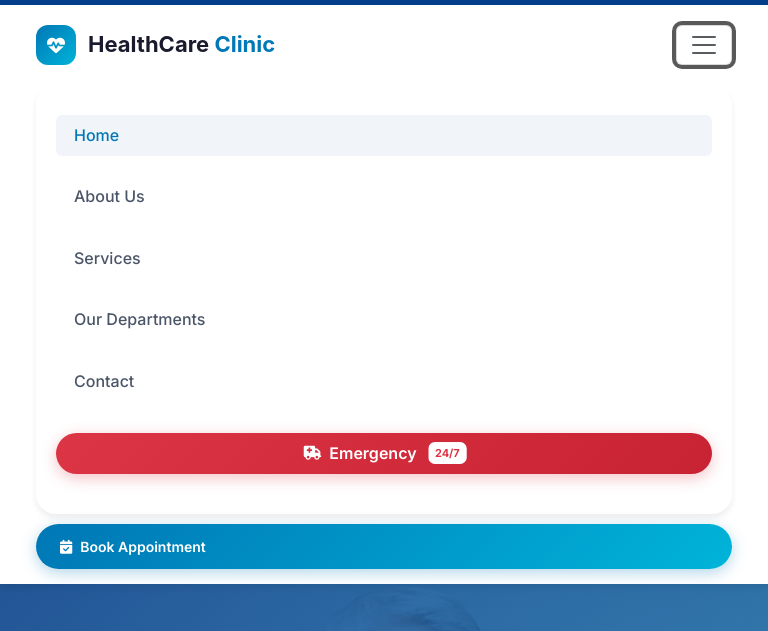
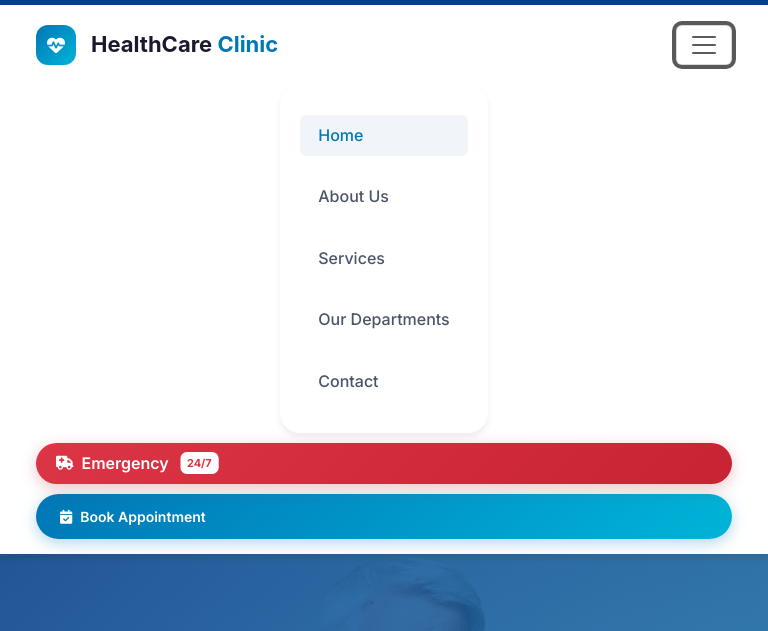
Before and after one commit to Anis-Dje/Clinic, a plain HTML site: page index.html in a window 768 px wide. Both pictures are taken after a click on the button 704 px from the left and 163 px from the top of the page. Shown: the part 119-750 px from the top of the page. Drawn offline with nearby package versions, Linux system fonts and the light colour scheme.

Commit message:
Last te3 lkhr te3 lkhr khlas

```diff
--- a/index.html
+++ b/index.html
@@ -49,8 +49,8 @@
                     <li class="nav-item"><a class="nav-link" href="services.html">Services</a></li>
                     <li class="nav-item"><a class="nav-link" href="departments.html">Our Departments</a></li>
                     <li class="nav-item"><a class="nav-link" href="contact.html">Contact</a></li>
-                    <li class="nav-item"><a class="nav-link" href="emergency.html">Emergency</a></li>
                 </ul>
+                <a href="emergency.html" class="emergency">Emergency</a>
                 <a href="appointment.html" class="btn btn-primary-custom ms-lg-3">
                     <i class="fas fa-calendar-check"></i> Book Appointment
                 </a>
--- a/styles.css
+++ b/styles.css
@@ -129,6 +129,7 @@ a {
   padding: 15px 0;
   box-shadow: var(--shadow);
   transition: var(--transition);
+  margin-right: auto;
 }
 
 .navbar.scrolled {
@@ -139,7 +140,13 @@ a {
 .navbar-brand {
   display: flex;
   align-items: center;
-  gap: 12px;
+  gap: 15px;
+}
+
+.navbar-collapse {
+  display: flex;
+  flex-direction: row;
+  align-items: center;
 }
 
 .brand-logo {
@@ -193,6 +200,8 @@ a {
   gap: 8px;
   transition: var(--transition);
   box-shadow: 0 4px 15px rgba(0, 119, 182, 0.3);
+  margin-left: 15px !important;
+  margin-right: auto;
 }
 
 .btn-primary-custom:hover {
@@ -2984,7 +2993,7 @@ a {
 }
 
 /* Emergency Navigation Link - Special Styling */
-.navbar-nav .nav-item .nav-link[href="emergency.html"] {
+.emergency {
   background: linear-gradient(135deg, #dc3545, #c82333);
   color: var(--white) !important;
   padding: 8px 20px;
@@ -2996,16 +3005,19 @@ a {
   gap: 8px;
   transition: all 0.3s ease;
   box-shadow: 0 4px 15px rgba(220, 53, 69, 0.3);
-}
-
-.navbar-nav .nav-item .nav-link[href="emergency.html"]::before {
+  margin-right: 15px;
+  margin-left: auto;
+  white-space: nowrap;
+}
+
+.emergency::before {
   content: "\f0f9"; /* Font Awesome ambulance icon */
   font-family: "Font Awesome 6 Free";
   font-weight: 900;
   font-size: 14px;
 }
 
-.navbar-nav .nav-item .nav-link[href="emergency.html"]::after {
+.emergency::after {
   content: "24/7";
   font-size: 10px;
   background: var(--white);
@@ -3017,14 +3029,14 @@ a {
   animation: pulse 2s infinite;
 }
 
-.navbar-nav .nav-item .nav-link[href="emergency.html"]:hover {
+.emergency:hover {
   background: linear-gradient(135deg, #c82333, #bd2130);
   transform: translateY(-2px);
   box-shadow: 0 6px 20px rgba(220, 53, 69, 0.4);
   color: var(--white) !important;
 }
 
-.navbar-nav .nav-item .nav-link[href="emergency.html"].active {
+.emergency.active {
   background: linear-gradient(135deg, #bd2130, #a71d2a);
 }
 
@@ -3062,7 +3074,9 @@ a {
     font-size: 12px;
     padding: 8px 0;
   }
-
+  .navbar-collapse {
+    flex-direction: column;
+  }
   .top-bar-content {
     flex-direction: column;
     gap: 10px;
@@ -3091,6 +3105,7 @@ a {
     border-radius: var(--radius-lg);
     margin-top: 15px;
     box-shadow: var(--shadow);
+    margin-right: auto;
   }
 
   .nav-item {
@@ -3101,6 +3116,12 @@ a {
     width: 100%;
     text-align: center;
     margin-top: 10px;
+    margin-left: 15px !important;
+  }
+
+  .btn-primary-custom.ms-lg-3 {
+    margin-left: 15px !important;
+    white-space: nowrap;
   }
 
   /* Hero Section */
@@ -3242,6 +3263,13 @@ a {
 
   .doctors-section .doctor-image {
     height: 280px;
+  }
+  .emergency,
+  .btn-primary-custom.ms-lg-3 {
+    margin-left: 0 !important;
+    margin-right: 0 !important;
+    margin-top: 10px;
+    width: 100%;
   }
 }
 
```
Also changed, not shown: about.html (+1 -1 lines), appointment.html (+1 -1 lines), contact.html (+1 -1 lines), departments.html (+1 -1 lines), emergency.html (+1 -1 lines), services.html (+1 -1 lines).
